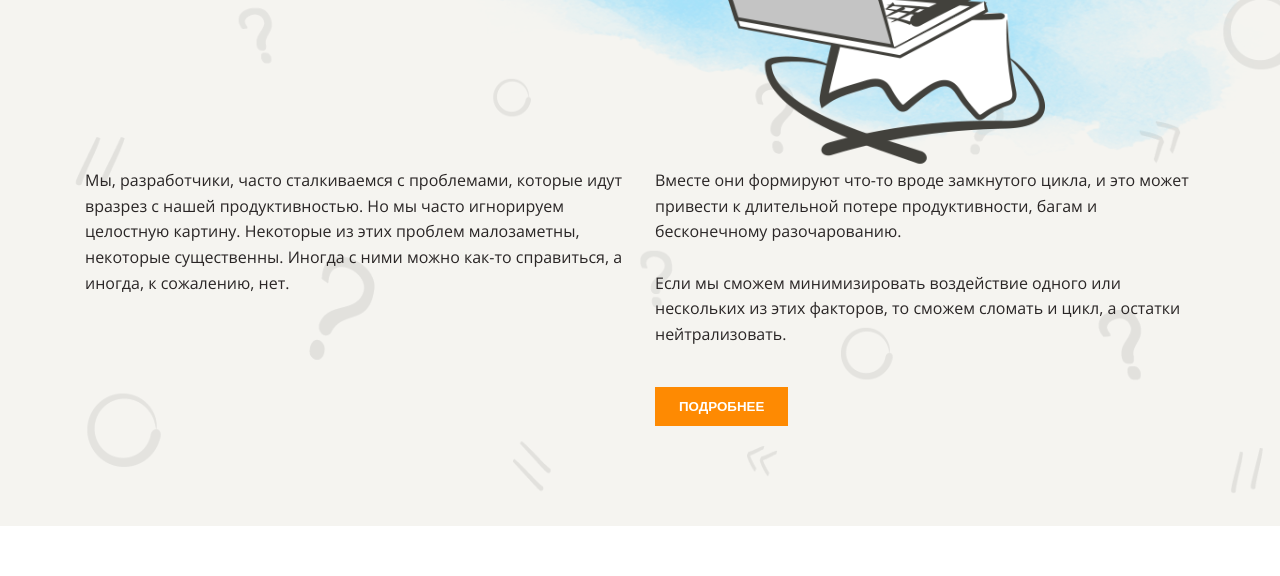
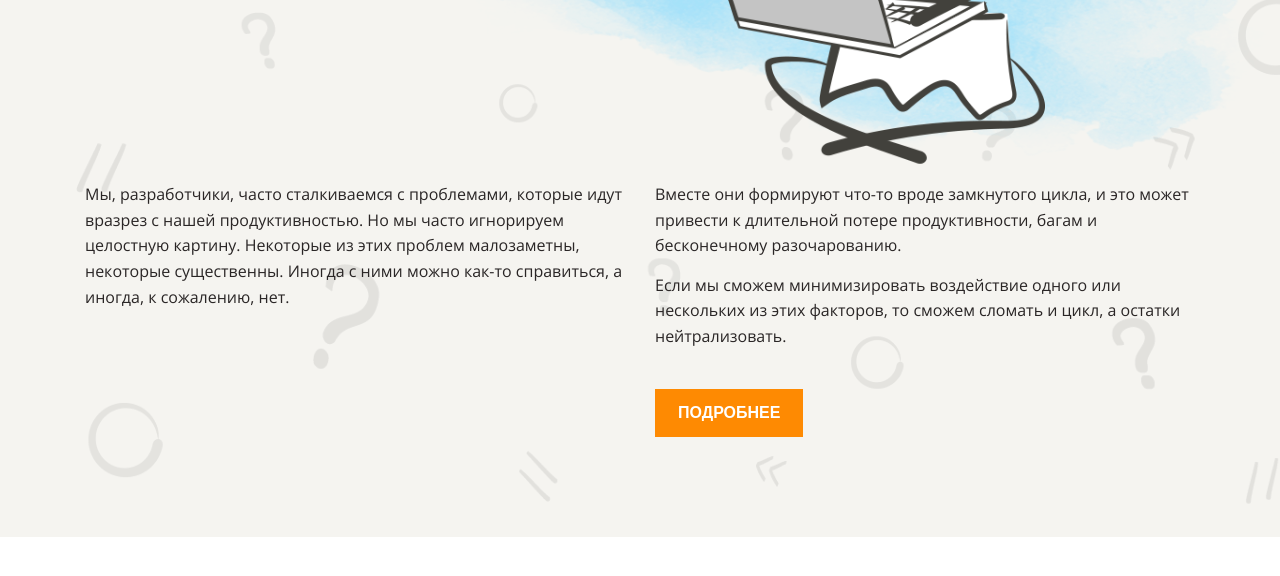
Before and after one commit to Rez0n4n/layout-designer-project-58, a website: page src/index.html in a window 1280 px wide. Shown: the part 376-952 px from the top of the page. Drawn offline with Linux system fonts and the light colour scheme.

Commit message:
test pixelperfect

```diff
--- a/src/index.html
+++ b/src/index.html
@@ -18,9 +18,10 @@
                     <p>Вместе они формируют что-то вроде замкнутого цикла, и это может привести к длительной потере продуктивности, багам и бесконечному разочарованию.
                         <br>
                         <br>
-                        Если мы сможем минимизировать воздействие одного или нескольких из этих факторов, то сможем сломать и цикл, а остатки нейтрализовать.
+                       <padding-p>
+                       Если мы сможем минимизировать воздействие одного или нескольких из этих факторов, то сможем сломать и цикл, а остатки нейтрализовать.</padding-p>
                         <br>
-                        <button>ПОДРОБНЕЕ</button>
+                        <button class="btn-head">ПОДРОБНЕЕ</button>
                     </p>
                 </div>
             </section>
--- a/src/styles/style.css
+++ b/src/styles/style.css
@@ -153,8 +153,13 @@ width: 100%;
   column-gap: 30px;
 }
 
+padding-p {
+  position: relative;
+  top: -12px;
+}
+
 header .content-column {
-  margin-top: 185px;
+  margin-top: 199px;
 }
 
 
@@ -163,15 +168,19 @@ header .content-column {
   box-sizing: border-box;
   width: 50%;
 }
+.btn-head {
+
+}
 
 button {
-  border: 0;
-  position: relative;
-  margin-top: 40px;
-  padding: 12px 24px;
-  font-weight: bold;
-  color: var(--color-white);
-  background-color: var(--color-primary);
+    border: 0;
+    position: relative;
+    margin-top: 28px;
+    padding: 15px 23px;
+    font-weight: 700;
+    font-size: 16px;
+    color: var(--color-white);
+    background-color: var(--color-primary);
 }
 
 button:hover {
@@ -355,7 +364,7 @@ filter: drop-shadow(0 16px 32px rgba(0 0 0 / 15%));
 .ftr-h {
 margin: 0;
 color: var(--color-white);
-font-family: Neucha;
+font-family: Neucha, sans-serif;
 font-weight: 400;
 font-size: 34px;
 line-height: 120%;
```
